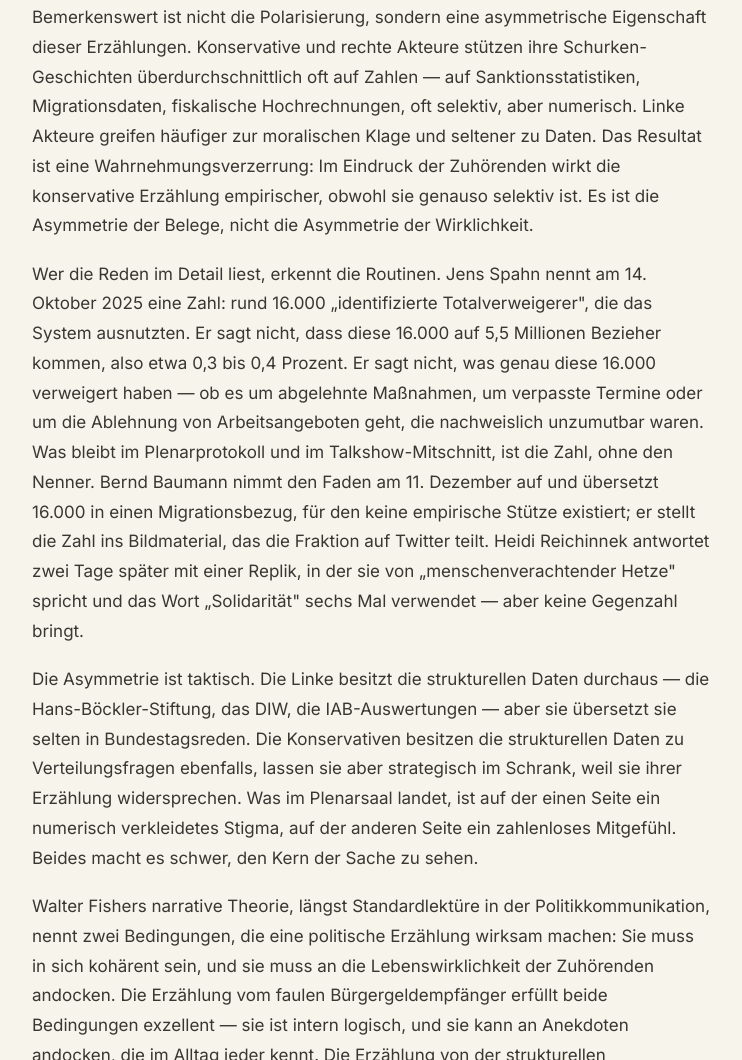
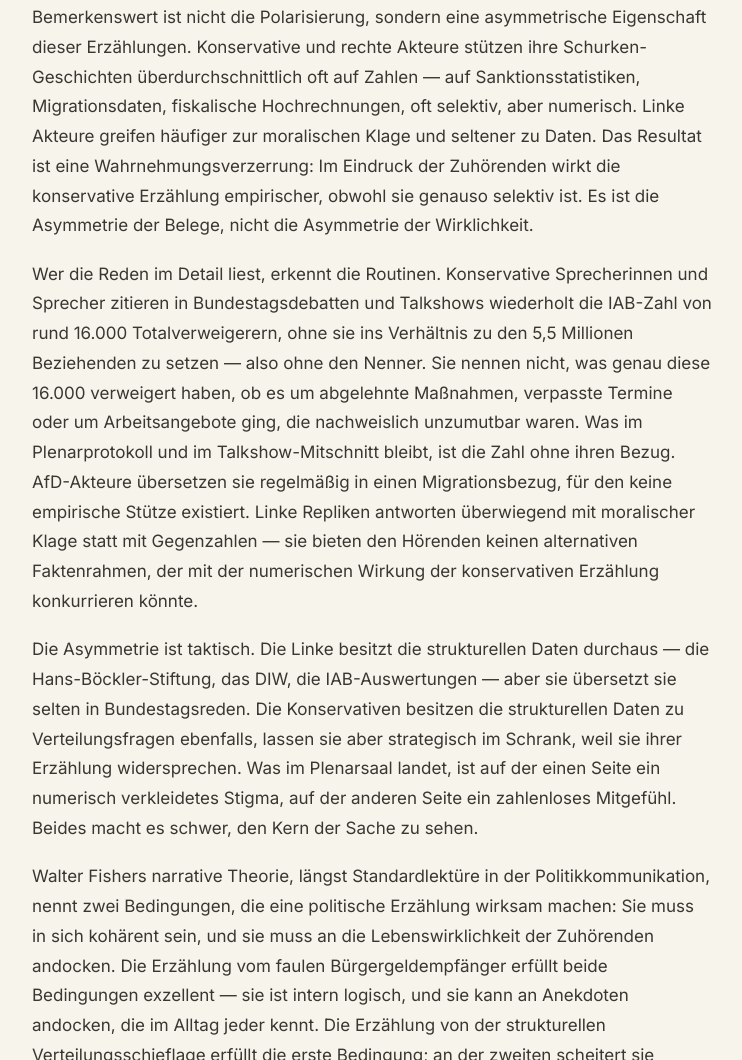
Before and after one commit to LinyingL/LinyingL.github.io, an Astro site: page /posts/arbeit-muss-sich-lohnen in a window 1280 px wide. Shown: the part 4747-5807 px from the top of the page, without its empty margins (268-1010 px from the left). Built offline with nearby package versions, Linux system fonts and the light colour scheme; Astro itself is replaced by a stand-in of ours.

Commit message:
chore: generalize political actors in rhetorical analysis paragraph

```diff
--- a/src/content/posts/arbeit-muss-sich-lohnen.md
+++ b/src/content/posts/arbeit-muss-sich-lohnen.md
@@ -54,7 +54,7 @@ Eine Auswertung von 215 Bundestags-Redebeiträgen zwischen Mai 2025 und Februar
 
 Bemerkenswert ist nicht die Polarisierung, sondern eine asymmetrische Eigenschaft dieser Erzählungen. Konservative und rechte Akteure stützen ihre Schurken-Geschichten überdurchschnittlich oft auf Zahlen — auf Sanktionsstatistiken, Migrationsdaten, fiskalische Hochrechnungen, oft selektiv, aber numerisch. Linke Akteure greifen häufiger zur moralischen Klage und seltener zu Daten. Das Resultat ist eine Wahrnehmungsverzerrung: Im Eindruck der Zuhörenden wirkt die konservative Erzählung empirischer, obwohl sie genauso selektiv ist. Es ist die Asymmetrie der Belege, nicht die Asymmetrie der Wirklichkeit.
 
-Wer die Reden im Detail liest, erkennt die Routinen. Jens Spahn nennt am 14. Oktober 2025 eine Zahl: rund 16.000 „identifizierte Totalverweigerer", die das System ausnutzten. Er sagt nicht, dass diese 16.000 auf 5,5 Millionen Bezieher kommen, also etwa 0,3 bis 0,4 Prozent. Er sagt nicht, was genau diese 16.000 verweigert haben — ob es um abgelehnte Maßnahmen, um verpasste Termine oder um die Ablehnung von Arbeitsangeboten geht, die nachweislich unzumutbar waren. Was bleibt im Plenarprotokoll und im Talkshow-Mitschnitt, ist die Zahl, ohne den Nenner. Bernd Baumann nimmt den Faden am 11. Dezember auf und übersetzt 16.000 in einen Migrationsbezug, für den keine empirische Stütze existiert; er stellt die Zahl ins Bildmaterial, das die Fraktion auf Twitter teilt. Heidi Reichinnek antwortet zwei Tage später mit einer Replik, in der sie von „menschenverachtender Hetze" spricht und das Wort „Solidarität" sechs Mal verwendet — aber keine Gegenzahl bringt.
+Wer die Reden im Detail liest, erkennt die Routinen. Konservative Sprecherinnen und Sprecher zitieren in Bundestagsdebatten und Talkshows wiederholt die IAB-Zahl von rund 16.000 Totalverweigerern, ohne sie ins Verhältnis zu den 5,5 Millionen Beziehenden zu setzen — also ohne den Nenner. Sie nennen nicht, was genau diese 16.000 verweigert haben, ob es um abgelehnte Maßnahmen, verpasste Termine oder um Arbeitsangebote ging, die nachweislich unzumutbar waren. Was im Plenarprotokoll und im Talkshow-Mitschnitt bleibt, ist die Zahl ohne ihren Bezug. AfD-Akteure übersetzen sie regelmäßig in einen Migrationsbezug, für den keine empirische Stütze existiert. Linke Repliken antworten überwiegend mit moralischer Klage statt mit Gegenzahlen — sie bieten den Hörenden keinen alternativen Faktenrahmen, der mit der numerischen Wirkung der konservativen Erzählung konkurrieren könnte.
 
 Die Asymmetrie ist taktisch. Die Linke besitzt die strukturellen Daten durchaus — die Hans-Böckler-Stiftung, das DIW, die IAB-Auswertungen — aber sie übersetzt sie selten in Bundestagsreden. Die Konservativen besitzen die strukturellen Daten zu Verteilungsfragen ebenfalls, lassen sie aber strategisch im Schrank, weil sie ihrer Erzählung widersprechen. Was im Plenarsaal landet, ist auf der einen Seite ein numerisch verkleidetes Stigma, auf der anderen Seite ein zahlenloses Mitgefühl. Beides macht es schwer, den Kern der Sache zu sehen.
 
```
